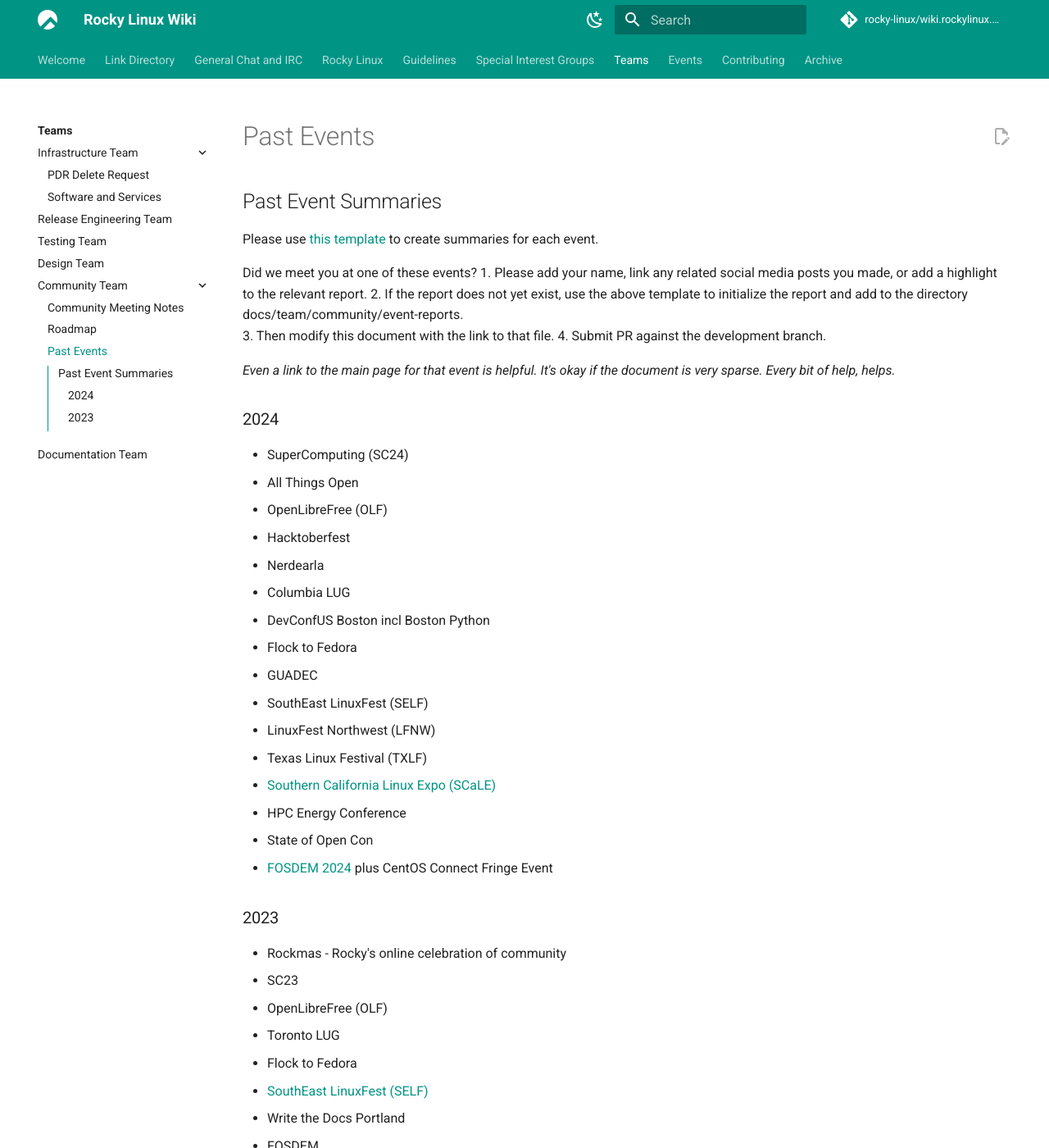
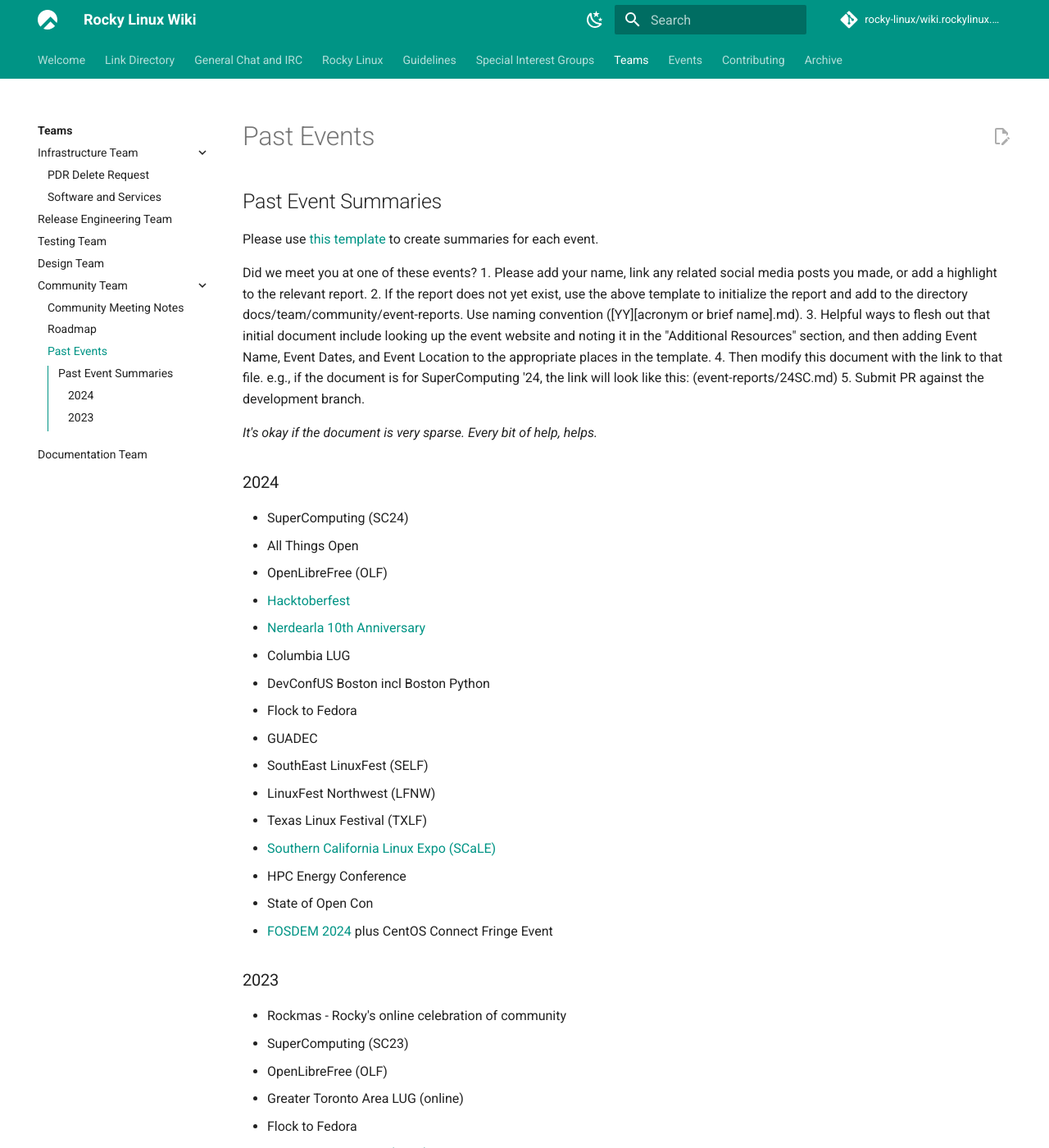
Before and after one commit to rocky-linux/wiki.rockylinux.org, an MkDocs documentation site: the page built from docs/team/community/past-events.md, in a window 1280 px wide and 1400 px high. Shown: the whole window at 82% size. Built offline with MkDocs 1.6.1 and Material for MkDocs 9.7.7, drawn with Linux system fonts in a browser that asks for light colours; comment, search, counter and statistics services are not loaded.

Commit message:
Update past-events.md
Add links for Hacktoberfest and Nerdearla (which won't pass the URL checker until the PR is merged, because they are being added to the event-reports directory in the same PR

Also explain the process of how to add to this document.

```diff
--- a/docs/team/community/past-events.md
+++ b/docs/team/community/past-events.md
@@ -6,18 +6,19 @@
 
 Did we meet you at one of these events?
   1. Please add your name, link any related social media posts you made, or add a highlight to the relevant report.
-  2. If the report does not yet exist, use the above template to initialize the report and add to the directory docs/team/community/event-reports.
-  3. Then modify this document with the link to that file.
-  4. Submit PR against the development branch.
+  2. If the report does not yet exist, use the above template to initialize the report and add to the directory docs/team/community/event-reports. Use naming convention ([YY][acronym or brief name].md).
+  3. Helpful ways to flesh out that initial document include looking up the event website and noting it in the "Additional Resources" section, and then adding Event Name, Event Dates, and Event Location to the appropriate places in the template.
+  4. Then modify this document with the link to that file. e.g., if the document is for SuperComputing '24, the link will look like this: (event-reports/24SC.md)
+  5. Submit PR against the development branch.
 
-*Even a link to the main page for that event is helpful. It's okay if the document is very sparse. Every bit of help, helps.*
+*It's okay if the document is very sparse. Every bit of help, helps.*
 
 ### 2024
 - SuperComputing (SC24)
 - All Things Open
 - OpenLibreFree (OLF)
-- Hacktoberfest
-- Nerdearla
+- [Hacktoberfest](event-reports/24hacktoberfest.md)
+- [Nerdearla 10th Anniversary](event-reports/24nerdearla.md)
 - Columbia LUG
 - DevConfUS Boston incl Boston Python
 - Flock to Fedora
@@ -32,9 +33,9 @@
 
 ### 2023
 - Rockmas - Rocky's online celebration of community
-- SC23
+- SuperComputing (SC23)
 - OpenLibreFree (OLF)
-- Toronto LUG
+- Greater Toronto Area LUG (online)
 - Flock to Fedora
 - [SouthEast LinuxFest (SELF)](event-reports/23SELF.md)
 - Write the Docs Portland
```
